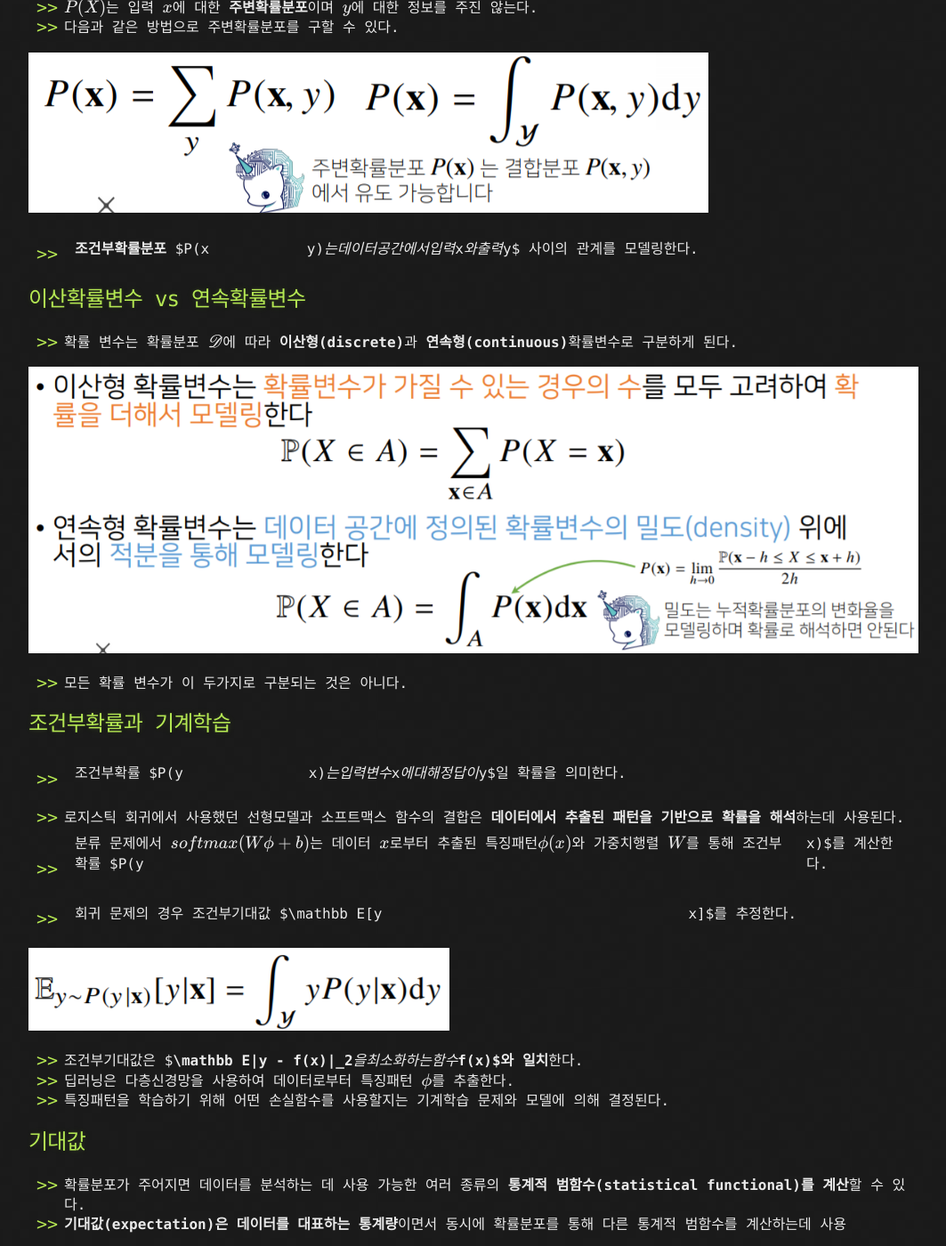
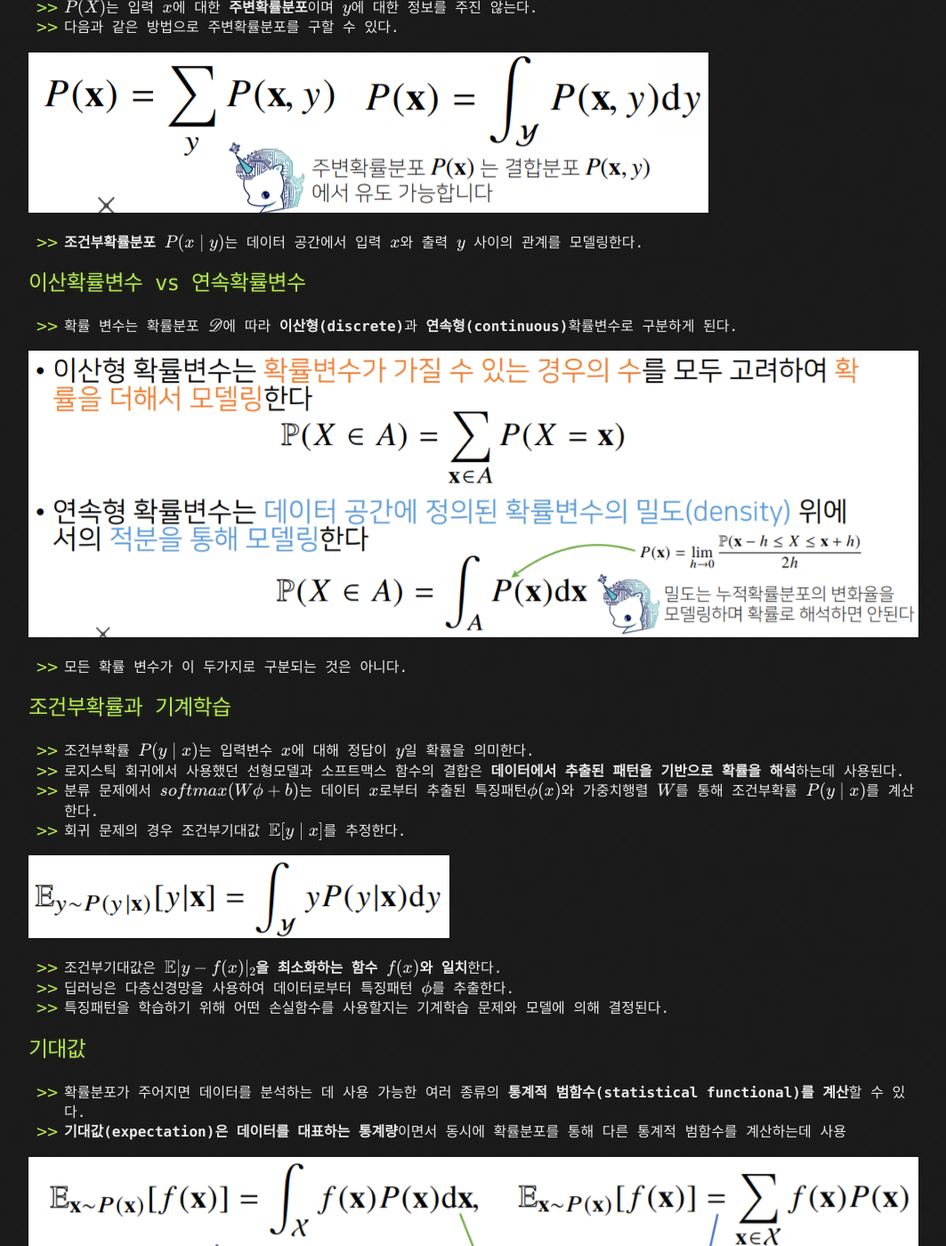
Before and after one commit to CodeNinja1126/CodeNinja1126.github.io, a Jekyll site: the page built from _posts/2021-01-28-023.md, in a window 1280 px wide and 1400 px high, scrolled down 10594 px. Shown: the whole window at 89% size, without its empty margins (108-1171 px from the left). Built offline with Jekyll 4.4.1, drawn with Linux system fonts in a browser that asks for light colours; formulas are drawn with MathJax 3.

Commit message:
Update 2021-01-28-023.md

```diff
--- a/_posts/2021-01-28-023.md
+++ b/_posts/2021-01-28-023.md
@@ -374,7 +374,7 @@ df = pd.read_pickle([pickle 주소])
 
 ![5.png](/images/2021-01-28/23/5.png)
 
-- **조건부확률분포** $P(x|y)$는 데이터 공간에서 입력 $x$와 출력 $y$ 사이의 관계를 모델링한다.
+- **조건부확률분포** $P(x\mid y)$는 데이터 공간에서 입력 $x$와 출력 $y$ 사이의 관계를 모델링한다.
 
 ## 이산확률변수 vs 연속확률변수
 
@@ -386,14 +386,14 @@ df = pd.read_pickle([pickle 주소])
 
 ## 조건부확률과 기계학습
 
-- 조건부확률 $P(y|x)$는 입력변수 $x$에 대해 정답이 $y$일 확률을 의미한다.
+- 조건부확률 $P(y\mid x)$는 입력변수 $x$에 대해 정답이 $y$일 확률을 의미한다.
 - 로지스틱 회귀에서 사용했던 선형모델과 소프트맥스 함수의 결합은 **데이터에서 추출된 패턴을 기반으로 확률을 해석**하는데 사용된다.
-- 분류 문제에서 $softmax(W\phi + b)$는 데이터 $x$로부터 추출된 특징패턴$\phi(x)$와 가중치행렬 $W$를 통해 조건부확률 $P(y|x)$를 계산한다.
-- 회귀 문제의 경우 조건부기대값 $\mathbb E[y|x]$를 추정한다.
+- 분류 문제에서 $softmax(W\phi + b)$는 데이터 $x$로부터 추출된 특징패턴$\phi(x)$와 가중치행렬 $W$를 통해 조건부확률 $P(y\mid x)$를 계산한다.
+- 회귀 문제의 경우 조건부기대값 $\mathbb E[y\mid x]$를 추정한다.
 
 ![7.png](/images/2021-01-28/23/7.png)
 
-- 조건부기대값은 $**\mathbb E\|y - f(x)\|_2$을 최소화하는 함수 $f(x)$와 일치**한다.
+- 조건부기대값은 **$\mathbb E\|y - f(x)\|_2$을 최소화하는 함수 $f(x)$와 일치**한다.
 - 딥러닝은 다층신경망을 사용하여 데이터로부터 특징패턴 $\phi$를 추출한다.
 - 특징패턴을 학습하기 위해 어떤 손실함수를 사용할지는 기계학습 문제와 모델에 의해 결정된다.
 
```
